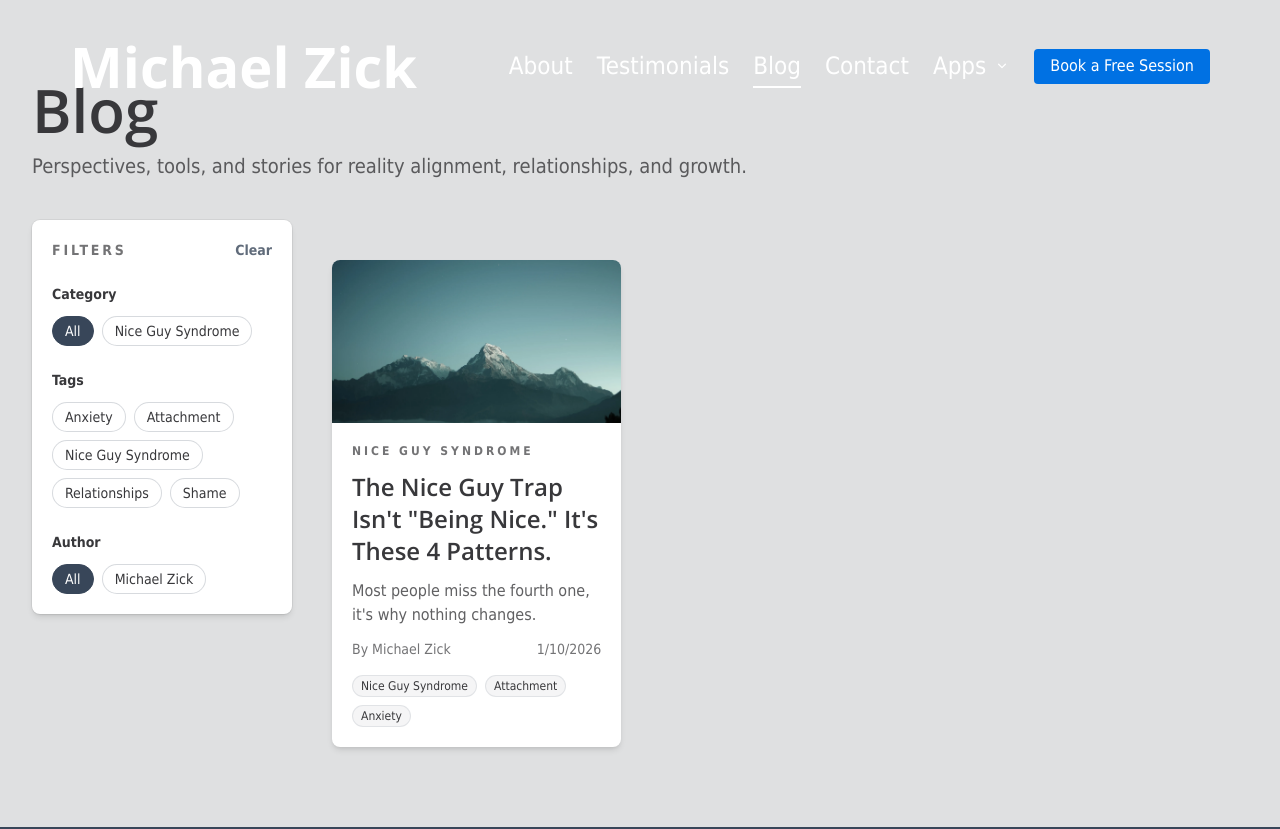
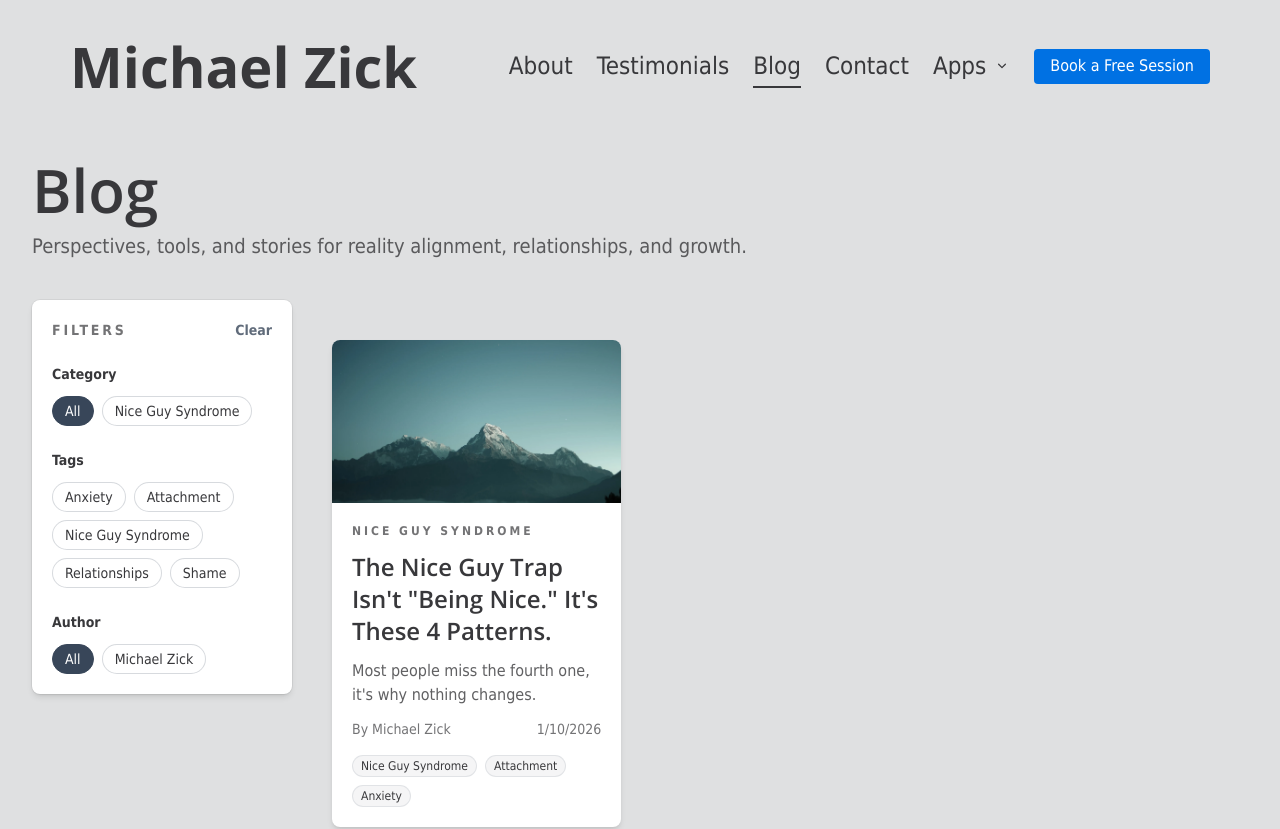
Before and after one commit to michaelzick/michaelzick.com, a Next.js app: page /blog in a window 1280 px wide. Shown: the top 829 px of the page. Built offline with nearby package versions, Linux system fonts and the light colour scheme.

Commit message:
blog-nav spacing; nav color dark on blog

```diff
--- a/app/globals.css
+++ b/app/globals.css
@@ -62,6 +62,11 @@ html {
 
 .burger-inner .bottom-bun {
   bottom: 6px;
+}
+
+.header-light .burger-inner .top-bun,
+.header-light .burger-inner .bottom-bun {
+  background-color: rgb(var(--default-grey));
 }
 
 .burger-inner.open .top-bun {
--- a/components/NavBar.tsx
+++ b/components/NavBar.tsx
@@ -14,6 +14,7 @@ export default function NavBar() {
   const [activePath, setActivePath] = useState('');
   const appsMenuRef = useRef<HTMLDivElement | null>(null);
   const isBlogActive = activePath === '/blog' || activePath.startsWith('/blog/');
+  const isLightNav = activePath.startsWith('/blog');
 
   useEffect(() => {
     const handleScroll = () => {
@@ -43,16 +44,17 @@ export default function NavBar() {
 
   return (
     <header
-      className={`fixed top-0 z-50 w-full px-[70px] max-[1024px]:px-[35px] max-[929px]:px-[30px] transition-all duration-500 ${scrolled ? 'bg-dark-blue/50 backdrop-blur-md' : 'bg-transparent backdrop-blur-0'
+      className={`fixed top-0 z-50 w-full px-[70px] max-[1024px]:px-[35px] max-[929px]:px-[30px] transition-all duration-500 ${isLightNav ? 'header-light' : ''
+        } ${scrolled ? (isLightNav ? 'bg-white/80 backdrop-blur-md' : 'bg-dark-blue/50 backdrop-blur-md') : 'bg-transparent backdrop-blur-0'
         }`}
     >
       <nav
-        className={`relative z-50 flex w-full items-center justify-between text-white transition-all duration-500 ${scrolled ? 'py-4' : 'py-6'
-          } max-[929px]:py-4 ${menuOpen ? 'pointer-events-none' : ''}`}
+        className={`relative z-50 flex w-full items-center justify-between transition-all duration-500 ${isLightNav ? 'text-default-grey' : 'text-white'
+          } ${scrolled ? 'py-4' : 'py-6'} max-[929px]:py-4 ${menuOpen ? 'pointer-events-none' : ''}`}
       >
         <Link
           href="/"
-          className={`${menuOpen ? '!text-default-grey pointer-events-auto' : ''}`}
+          className={`${menuOpen ? '!text-default-grey pointer-events-auto' : ''} ${isLightNav ? 'text-default-grey' : 'text-white'}`}
           onClick={() => {
             trackHeaderLink('Michael Zick', '/', 'brand');
             setMenuOpen(false);
@@ -68,7 +70,7 @@ export default function NavBar() {
         <div className="nav-links-container flex items-center space-x-6 max-[929px]:hidden">
           <Link
             href="/about"
-            className={`nav-link text-2xl ${activePath === '/about' ? 'active' : ''
+            className={`nav-link text-2xl ${isLightNav ? 'text-default-grey' : ''} ${activePath === '/about' ? 'active' : ''
               }`}
             onClick={() => trackHeaderLink('About', '/about', 'primary')}
           >
@@ -76,7 +78,7 @@ export default function NavBar() {
           </Link>
           <Link
             href="/testimonials"
-            className={`nav-link text-2xl ${activePath === '/testimonials' ? 'active' : ''
+            className={`nav-link text-2xl ${isLightNav ? 'text-default-grey' : ''} ${activePath === '/testimonials' ? 'active' : ''
               }`}
             onClick={() => trackHeaderLink('Testimonials', '/testimonials', 'primary')}
           >
@@ -84,14 +86,14 @@ export default function NavBar() {
           </Link>
           <Link
             href="/blog"
-            className={`nav-link text-2xl ${isBlogActive ? 'active' : ''}`}
+            className={`nav-link text-2xl ${isLightNav ? 'text-default-grey' : ''} ${isBlogActive ? 'active' : ''}`}
             onClick={() => trackHeaderLink('Blog', '/blog', 'primary')}
           >
             Blog
           </Link>
           <Link
             href="/contact"
-            className={`nav-link text-2xl ${activePath === '/contact' ? 'active' : ''
+            className={`nav-link text-2xl ${isLightNav ? 'text-default-grey' : ''} ${activePath === '/contact' ? 'active' : ''
               }`}
             onClick={() => trackHeaderLink('Contact', '/contact', 'primary')}
           >
@@ -112,7 +114,7 @@ export default function NavBar() {
           >
             <button
               type="button"
-              className="nav-link text-2xl flex items-center gap-2"
+              className={`nav-link text-2xl flex items-center gap-2 ${isLightNav ? 'text-default-grey' : ''}`}
               aria-haspopup="menu"
               aria-expanded={appsOpen}
             >
--- a/components/blog/BlogIndexClient.tsx
+++ b/components/blog/BlogIndexClient.tsx
@@ -156,7 +156,7 @@ export default function BlogIndexClient({ posts, filters }: BlogIndexClientProps
   );
 
   return (
-    <section className="bg-[rgb(var(--light-grey))] px-6 py-16 text-default-grey md:px-8 md:py-20">
+    <section className="bg-[rgb(var(--light-grey))] px-6 pb-16 pt-24 text-default-grey md:px-8 md:pb-20 md:pt-28 lg:pt-36 xl:pt-40">
       <div className="mx-auto max-w-[1400px]">
         <div className="mb-10 text-center md:text-left">
           <h1 className="font-headline text-5xl font-semibold leading-tight md:text-6xl">
```
